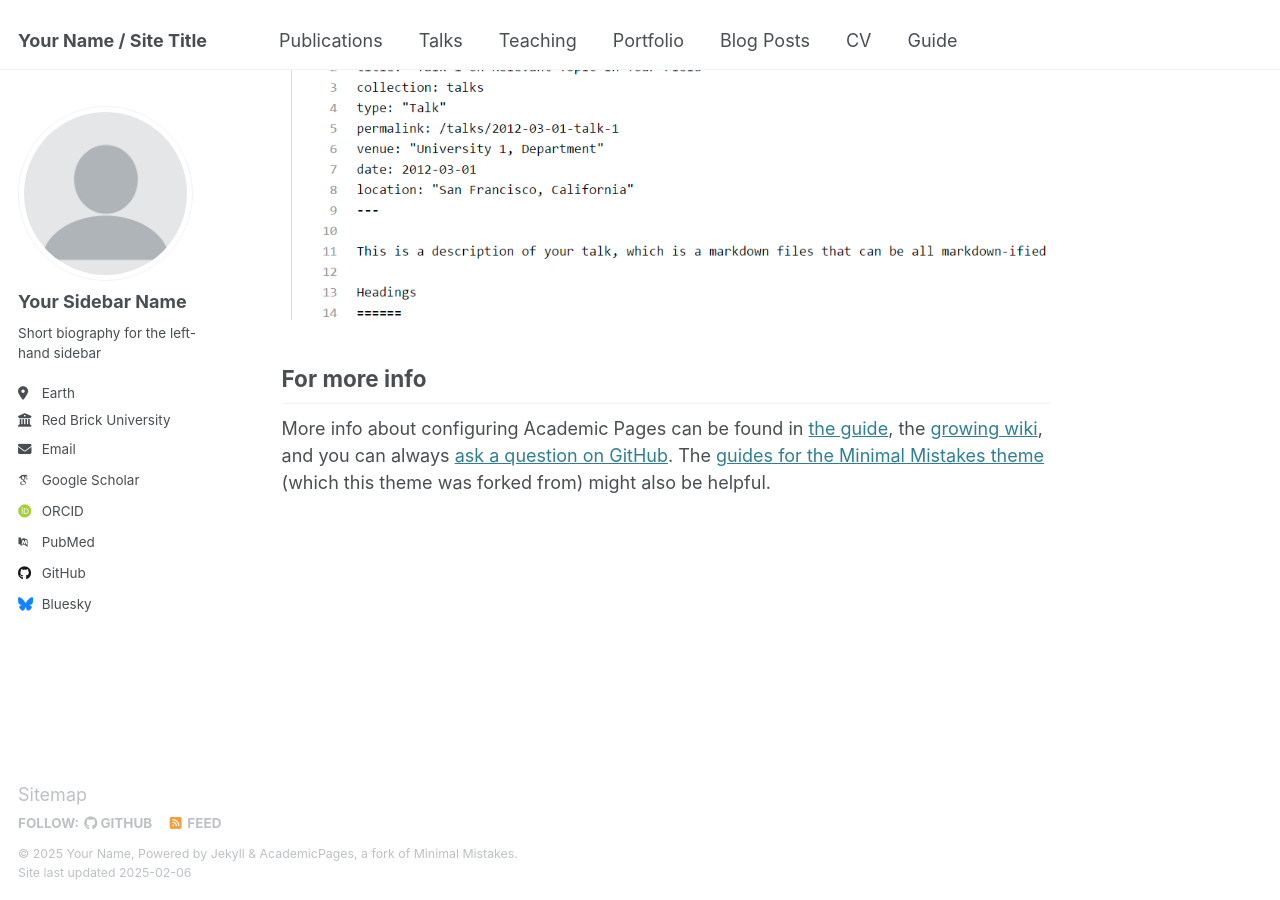
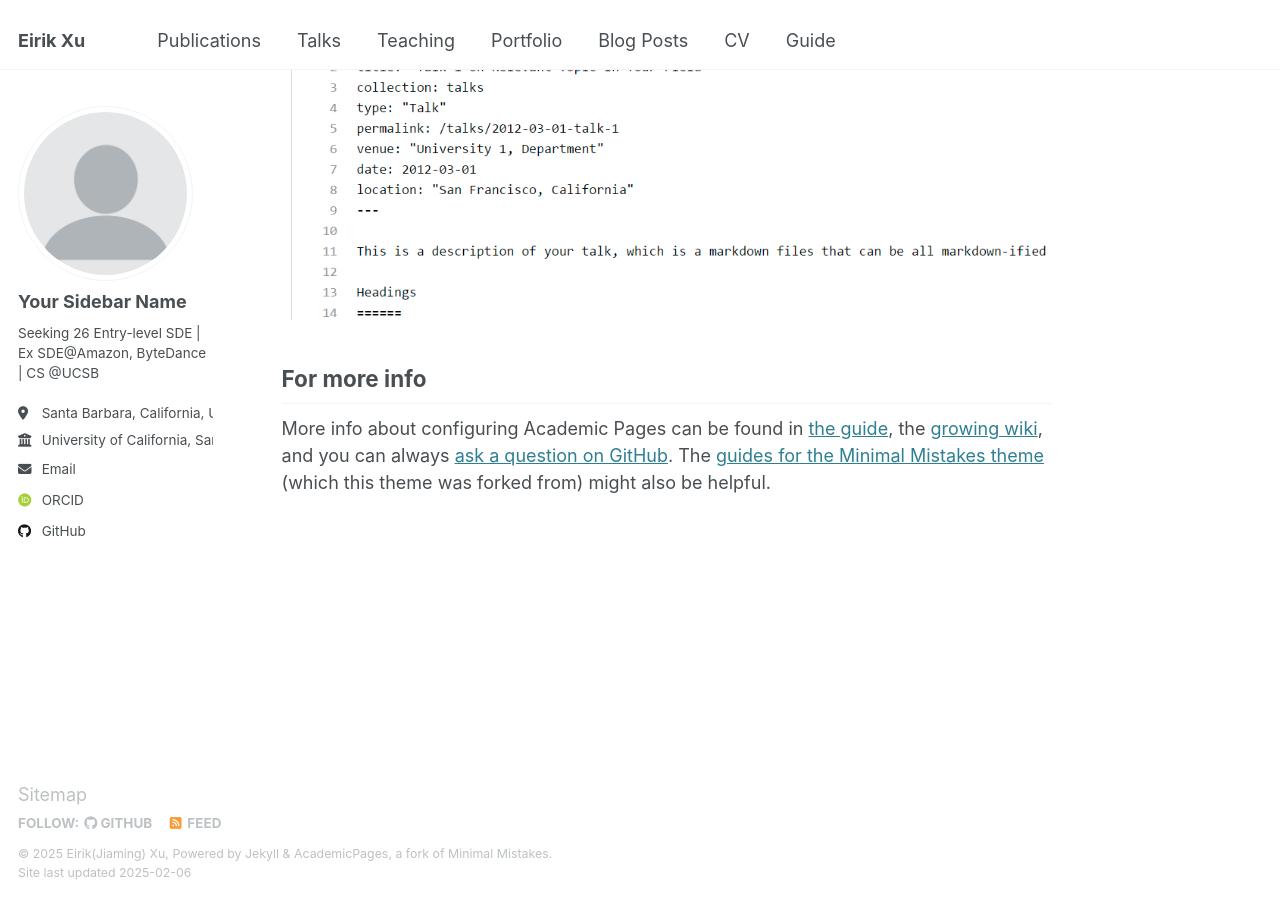
Before and after one commit to soxziw/eirikxu.github.io, a Jekyll site: the page built from _pages/about.md, in a window 1280 px wide and 900 px high, scrolled down 2642 px. Built offline with Jekyll 4.4.1, drawn with Linux system fonts in a browser that asks for light colours; some web fonts are replaced.

Commit message:
[Feat] Set configs

```diff
--- a/_config.yml
+++ b/_config.yml
@@ -9,13 +9,13 @@
 # Basic Site Settings
 locale                   : "en-US"
 site_theme               : "default"
-title                    : "Your Name / Site Title"
+title                    : "Eirik Xu"
 title_separator          : "-"
-name                     : &name "Your Name"
+name                     : &name "Eirik(Jiaming) Xu"
 description              : &description "personal description"
-url                      : https://academicpages.github.io # the base hostname & protocol for your site e.g. "https://[your GitHub username].github.io"
+url                      : https://eirikxu.github.io # the base hostname & protocol for your site e.g. "https://[your GitHub username].github.io"
 baseurl                  : "" # the subpath of your site, e.g. "/blog"
-repository               : "academicpages/academicpages.github.io"
+repository               : "eirikxu/eirikxu.github.io"
 
 # Site Author - The following control what appear as part of the author content on the side bar.
 #               If a field is blank the icon and link will not appear, otherwise it will be shown.
@@ -25,19 +25,19 @@ author:
   avatar           : "profile.png"
   name             : "Your Sidebar Name"
   pronouns         : # example: "she/her"
-  bio              : "Short biography for the left-hand sidebar"
-  location         : "Earth"
-  employer         : "Red Brick University"
+  bio              : "Seeking 26 Entry-level SDE | Ex SDE@Amazon, ByteDance | CS @UCSB"
+  location         : "Santa Barbara, California, United States"
+  employer         : "University of California, Santa Barbara"
   uri              : # URL
-  email            : "none@example.org"
+  email            : "jiamingxu@ucsb.edu"
 
   # Academic websites
   arxiv            : # URL - Update with the correct link to your profile
-  googlescholar    : "https://scholar.google.com/citations?user=PS_CX0AAAAAJ"
+  googlescholar    : # URL
   impactstory      : # URL
-  orcid            : "http://orcid.org/yourorcidurl"
+  orcid            : https://orcid.org/0009-0009-5142-9177?lang=en
   semantic         : # URL
-  pubmed           : "https://www.ncbi.nlm.nih.gov/pubmed/?term=john+snow"
+  pubmed           : # URL
   researchgate     : # URL
   scopus           : # URL
 
@@ -45,12 +45,12 @@ author:
   bitbucket        : # Username - Update with your username on the site
   codepen          : # Username
   dribbble         : # Username
-  github           : "academicpages"
+  github           : "soxziw"
   kaggle           : # Username
   stackoverflow    : # User number or user number and name (i.e., use "1" or "1/jeff-atwood")
 
   # Social media
-  bluesky          : "bsky.app" # Replace this with you Bluesky username
+  bluesky          : # Replace this with you Bluesky username
   facebook         : # Username
   flickr           : # Username
   foursquare       : # Username
```
